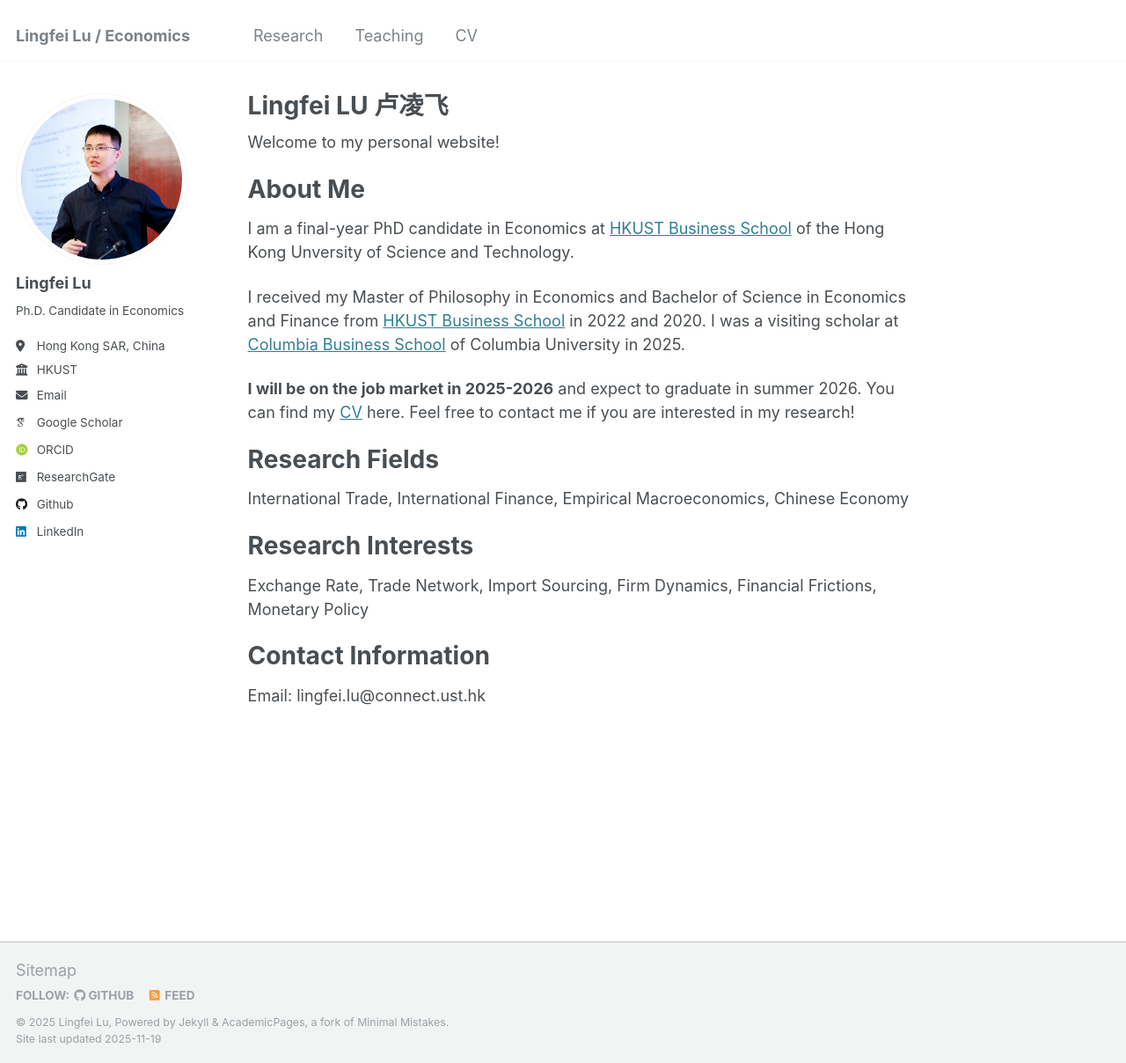
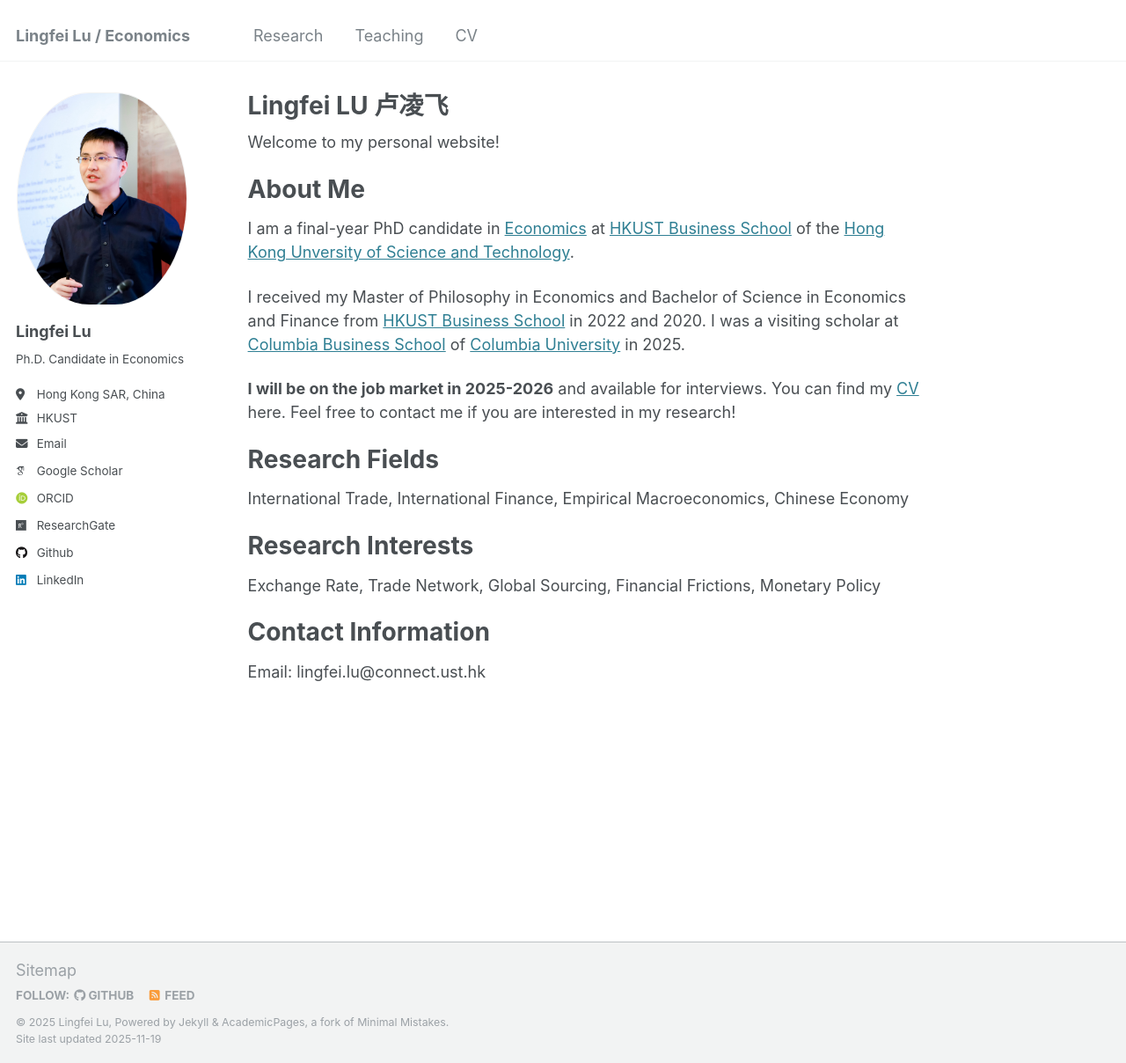
Before and after one commit to lingfei-daniel-lu/lingfei-daniel-lu.github.io, a Jekyll site: the page built from _pages/about.md, in a window 1280 px wide and 1208 px high. Shown: the whole window at 88% size. Built offline with Jekyll 4.4.1, drawn with Linux system fonts in a browser that asks for light colours; some web fonts are replaced.

Commit message:
Update photo and about

```diff
--- a/_includes/author-profile.html
+++ b/_includes/author-profile.html
@@ -10,7 +10,7 @@
     {% if author.avatar contains "://" %}
     	<img src="{{ author.avatar }}" alt="{{ author.name }}">
     {% else %}
-    	<img src="{{ author.avatar | prepend: "/images/" | prepend: base_path }}" class="author__avatar" alt="{{ author.name }}">
+    	<img src="{{ author.avatar | prepend: "/images/" | prepend: base_path }}" alt="{{ author.name }}">
     {% endif %}
   </div>
 
--- a/_pages/about.md
+++ b/_pages/about.md
@@ -11,11 +11,11 @@ Welcome to my personal website!
 
 About Me
 ======
-I am a final-year PhD candidate in Economics at [HKUST Business School](https://econ.hkust.edu.hk/homepage) of the Hong Kong Unversity of Science and Technology.
+I am a final-year PhD candidate in [Economics](https://econ.hkust.edu.hk/homepage) at [HKUST Business School](https://bm.hkust.edu.hk) of the [Hong Kong Unversity of Science and Technology](https://hkust.edu.hk).
 
-I received my Master of Philosophy in Economics and Bachelor of Science in Economics and Finance from [HKUST Business School](https://econ.hkust.edu.hk/homepage) in 2022 and 2020. I was a visiting scholar at [Columbia Business School](https://business.columbia.edu) of Columbia University in 2025.
+I received my Master of Philosophy in Economics and Bachelor of Science in Economics and Finance from [HKUST Business School](https://bm.hkust.edu.hk) in 2022 and 2020. I was a visiting scholar at [Columbia Business School](https://business.columbia.edu) of [Columbia University](https://www.columbia.edu) in 2025.
 
-**I will be on the job market in 2025-2026** and expect to graduate in summer 2026. You can find my [CV](https://lingfei-daniel-lu.github.io/cv) here. Feel free to contact me if you are interested in my research!
+**I will be on the job market in 2025-2026** and available for interviews. You can find my [CV](https://lingfei-daniel-lu.github.io/cv) here. Feel free to contact me if you are interested in my research!
 
 Research Fields
 ======
@@ -23,7 +23,7 @@ International Trade, International Finance, Empirical Macroeconomics, Chinese Ec
 
 Research Interests
 ======
-Exchange Rate, Trade Network, Import Sourcing, Firm Dynamics, Financial Frictions, Monetary Policy
+Exchange Rate, Trade Network, Global Sourcing, Financial Frictions, Monetary Policy
 
 Contact Information
 ======
--- a/_sass/_sidebar.scss
+++ b/_sass/_sidebar.scss
@@ -81,22 +81,33 @@
   display: table-cell;
   vertical-align: top;
   width: 36px;
-  // set width only, for non-square avatars
-  // height: 36px;
+  height: 36px;
+  overflow: hidden;
+  border-radius: 50%;
+  position: relative;
 
   @include breakpoint($large) {
     display: block;
-    width: auto;
+    width: clamp(160px, 20vw, 192px);
+    max-width: 192px;
     height: auto;
+    aspect-ratio: 4 / 5;
+    border-radius: 55% / 65%;
+    overflow: hidden;
+    margin: 0 auto 20px;
+    box-shadow: 0 0 0 1px $border-color;
   }
 
   img {
-    max-width: 240px;
-    border-radius: 50%;
+    display: block;
+    width: 100%;
+    height: 100%;
+    object-fit: cover;
+    border-radius: 0;
 
     @include breakpoint($large) {
-      padding: 5px;
-      border: 1px solid $border-color;
+      padding: 0;
+      border: 0;
     }
   }
 }
```
Also changed, not shown: _includes/archive-single-publi.html (+12 -4 lines).
